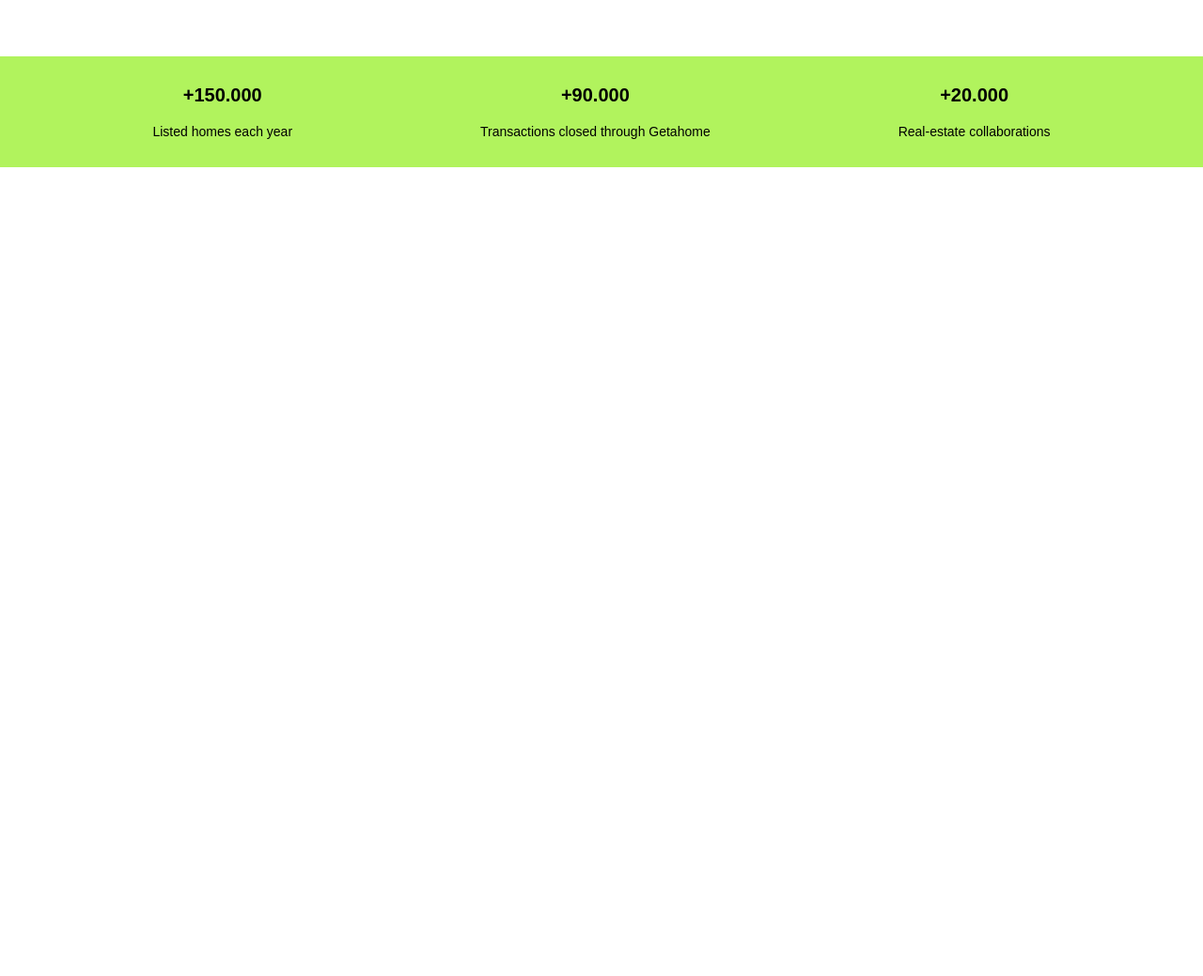
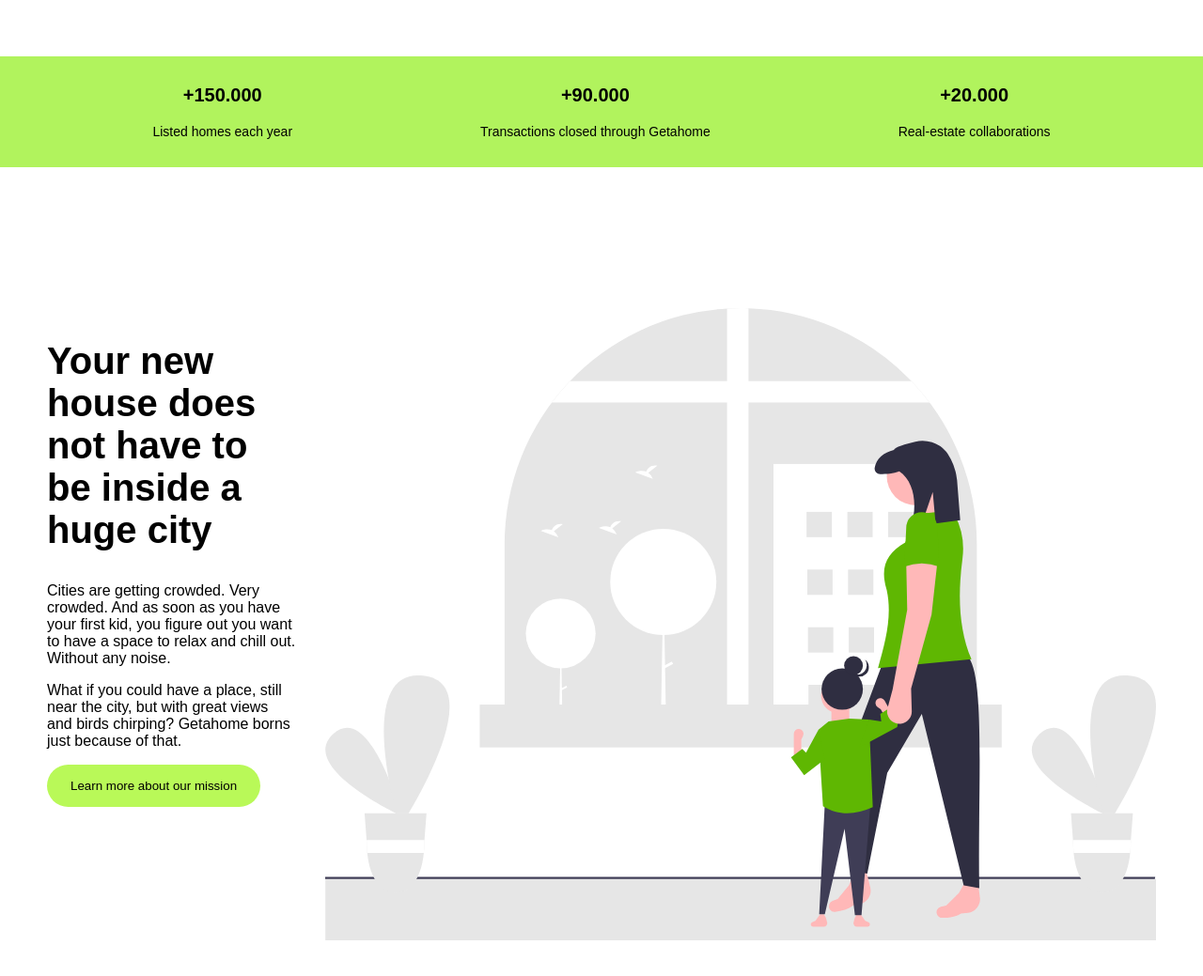
Before and after one commit to rubengpr/getahome, a plain HTML site: page index.html in a window 1280 px wide. Shown: the part 653-1692 px from the top of the page at 94% size. Before the commit the page ends 831 px from the top, so only its background shows below. Drawn offline with Linux system fonts and the light colour scheme.

Commit message:
⏹️ Grid V1 added to landing page

```diff
--- a/index.html
+++ b/index.html
@@ -39,6 +39,20 @@
         </div>
     </section>
 
+    <section>
+        <div class="gridview">
+            <div class="gridleft">
+                <h2 class="h2-grid">Your new house does not have to be inside a huge city</h2>
+                <p class="p-grid">Cities are getting crowded. Very crowded. And as soon as you have your first kid, you figure out you want to have a space to relax and chill out. Without any noise.</p>
+                <p class="p-grid">What if you could have a place, still near the city, but with great views and birds chirping? Getahome borns just because of that.</p>
+                <button>Learn more about our mission</button>
+            </div>
+            <div class="gridright">
+                <img src="images/indoorhouse.svg" alt="A mother and a kid in a house looking through the window">
+            </div>
+        </div>
+    </section>
+
 
 
     <script src="script.js"></script>
--- a/style.css
+++ b/style.css
@@ -1,5 +1,6 @@
 /* Colors palette
 Logo: #B1F35D
+Illustrations: #5FB702
 */
 
 
@@ -16,10 +17,21 @@
 button {
     background-color: rgb(185, 249, 88);
     cursor: pointer;
+    padding: 15px 25px;
+    border: none;
+    border-radius: 50px;
 }
 
 li {
     cursor: pointer;
+}
+
+.h2-grid {
+    font-size: 40px;
+}
+
+.p-grid {
+    font-size: 16px;
 }
 
 
@@ -119,3 +131,12 @@
     font-weight: 200;
     margin-bottom: 30px;
 }
+
+
+/* Landing - Section 1 */
+.gridview {
+    display: grid;
+    grid-template-columns: 1fr 1fr;
+    column-gap: 30px;
+    margin: 150px 50px;
+}
```
Also changed, not shown: images/indoorhouse.svg (added).
